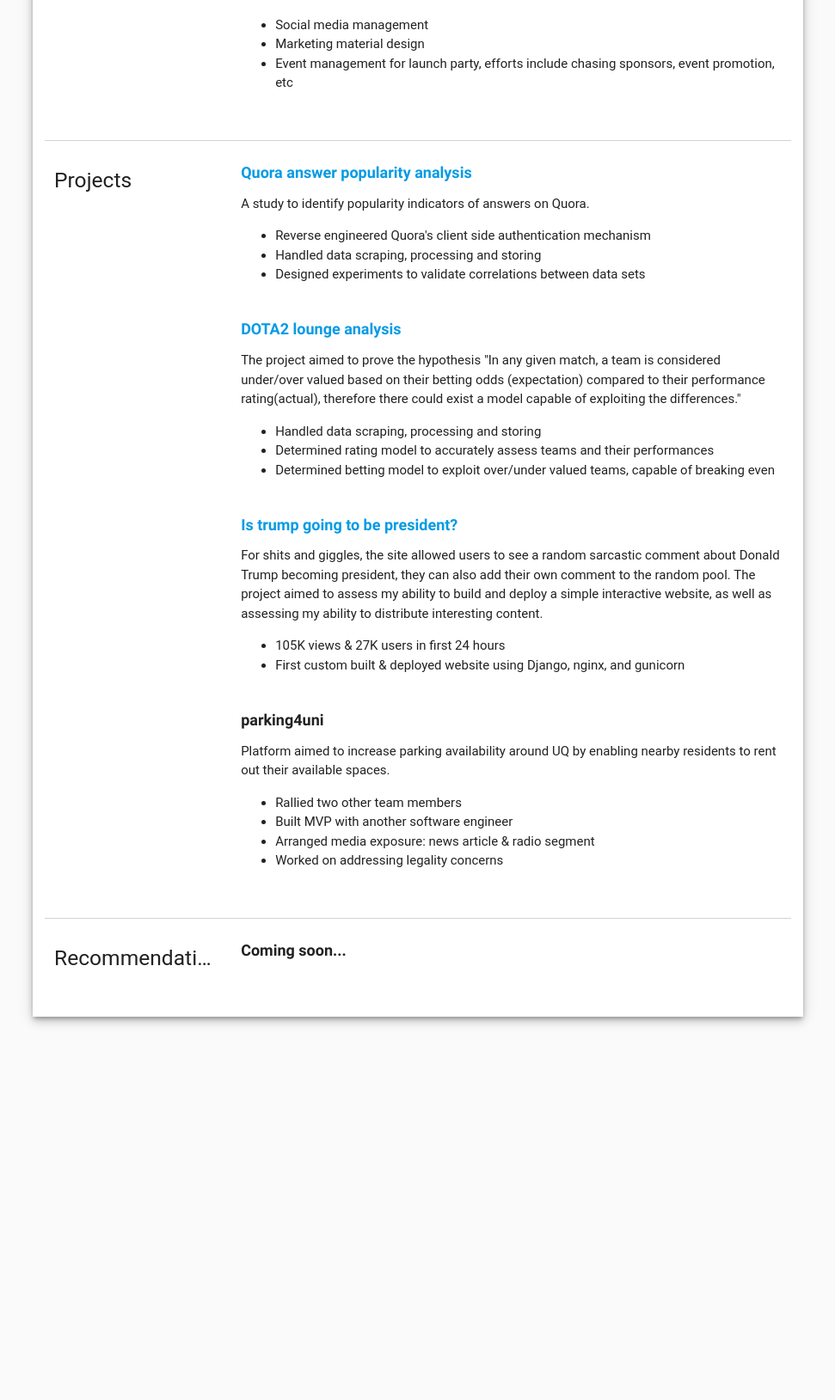
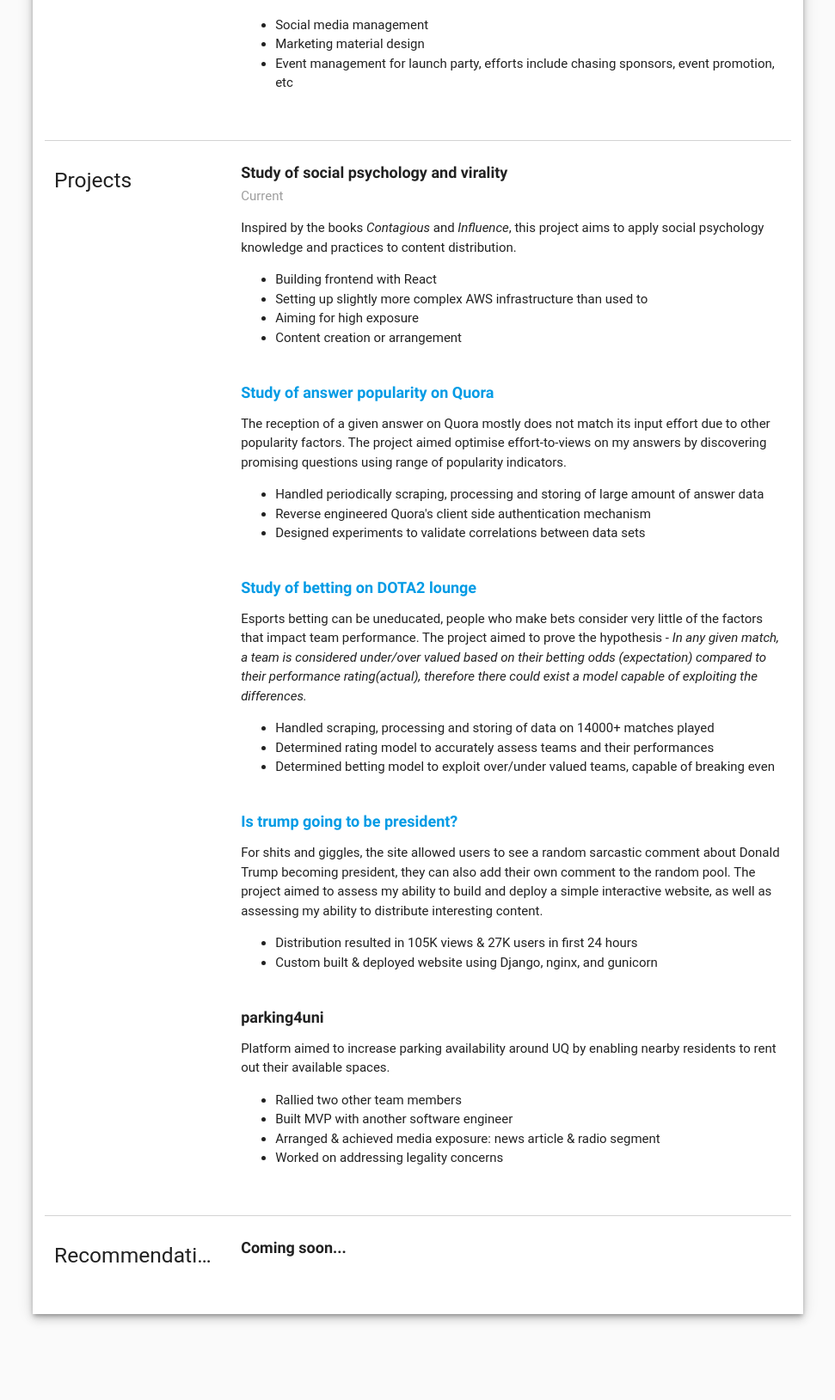
Before and after one commit to s4291158/portfolio, a Django app: template templates/resume.html in a window 1280 px wide. Shown: the part 1398-3027 px from the top of the page at 86% size, without its empty margins (154-1125 px from the left). Before the commit the page ends 2591 px from the top, so only its background shows below. Run offline with Django 3.2, Linux system fonts and the light colour scheme; the template is opened without the code that fills it, so the values that code supplies are empty; some libraries are stand-ins or nearby versions; some web fonts are replaced.

Commit message:
added current project

```diff
--- a/templates/resume.html
+++ b/templates/resume.html
@@ -53,6 +53,10 @@
         <p class="flow-text">
           Startup oriented developer with a focus on software product development, growth and management.
         </p>
+        <ul class="browser-default hide">
+          <li>2 years participating in startup scene</li>
+          <li>15+ Hackathons / Startup weekends attended</li>
+        </ul>
       </div>
     </div>
 
@@ -163,30 +167,48 @@
       </div>
       <div class="col m9 s12">
         <div class="section-item">
+          <h6 class="section-title">Study of social psychology and virality</h6>
+          <span class="grey-text">Current</span>
+          <p>
+            Inspired by the books <i>Contagious</i> and <i>Influence</i>, this project aims to apply social psychology
+            knowledge and practices to content distribution.
+          </p>
+          <ul class="browser-default">
+            <li>Building frontend with React</li>
+            <li>Setting up slightly more complex AWS infrastructure than used to</li>
+            <li>Aiming for high exposure</li>
+            <li>Content creation or arrangement</li>
+          </ul>
+        </div>
+
+        <div class="section-item">
           <a target="_blank" href="https://github.com/s4291158/QAaggregator">
-            <h6 class="section-title">Quora answer popularity analysis</h6>
+            <h6 class="section-title">Study of answer popularity on Quora</h6>
           </a>
           <p>
-            A study to identify popularity indicators of answers on Quora.
+            The reception of a given answer on Quora mostly does not match its input effort due to other popularity
+            factors. The project aimed optimise effort-to-views on my answers by discovering promising questions using
+            range of popularity indicators.
           </p>
           <ul class="browser-default">
+            <li>Handled periodically scraping, processing and storing of large amount of answer data</li>
             <li>Reverse engineered Quora's client side authentication mechanism</li>
-            <li>Handled data scraping, processing and storing</li>
             <li>Designed experiments to validate correlations between data sets</li>
           </ul>
         </div>
 
         <div class="section-item">
           <a target="_blank" href="https://github.com/s4291158/dota2-lounge-analysis">
-            <h6 class="section-title">DOTA2 lounge analysis</h6>
+            <h6 class="section-title">Study of betting on DOTA2 lounge</h6>
           </a>
           <p>
-            The project aimed to prove the hypothesis "In any given match, a team is considered under/over valued
-            based on their betting odds (expectation) compared to their performance rating(actual), therefore there
-            could exist a model capable of exploiting the differences."
+            Esports betting can be uneducated, people who make bets consider very little of the factors that impact team
+            performance. The project aimed to prove the hypothesis - <i>In any given match, a team is considered
+            under/over valued based on their betting odds (expectation) compared to their performance rating(actual),
+            therefore there could exist a model capable of exploiting the differences.</i>
           </p>
           <ul class="browser-default">
-            <li>Handled data scraping, processing and storing</li>
+            <li>Handled scraping, processing and storing of data on 14000+ matches played</li>
             <li>Determined rating model to accurately assess teams and their performances</li>
             <li>Determined betting model to exploit over/under valued teams, capable of breaking even</li>
           </ul>
@@ -203,8 +225,8 @@
             content.
           </p>
           <ul class="browser-default">
-            <li>105K views & 27K users in first 24 hours</li>
-            <li>First custom built & deployed website using Django, nginx, and gunicorn</li>
+            <li>Distribution resulted in 105K views & 27K users in first 24 hours</li>
+            <li>Custom built & deployed website using Django, nginx, and gunicorn</li>
           </ul>
         </div>
 
@@ -217,7 +239,7 @@
           <ul class="browser-default">
             <li>Rallied two other team members</li>
             <li>Built MVP with another software engineer</li>
-            <li>Arranged media exposure: news article & radio segment</li>
+            <li>Arranged & achieved media exposure: news article & radio segment</li>
             <li>Worked on addressing legality concerns</li>
           </ul>
         </div>
```
